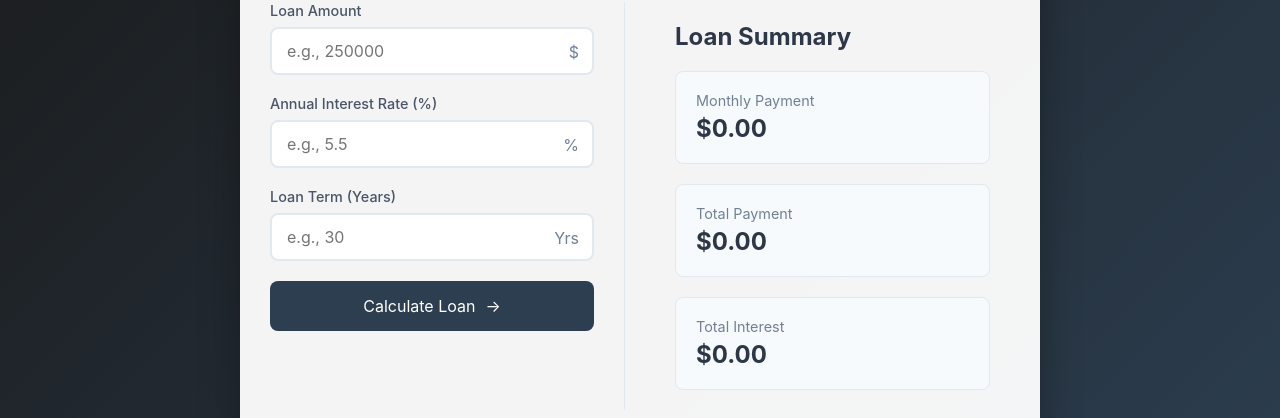
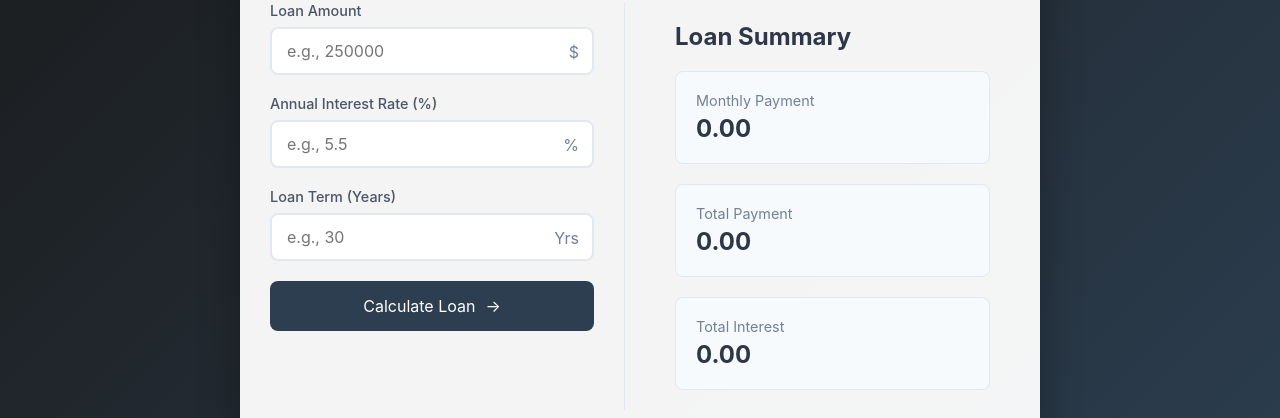
Before and after one commit to sunil3646/loancalculator, a plain HTML site: page index.html in a window 1280 px wide. Shown: the part 259-677 px from the top of the page. Drawn offline with Linux system fonts and the light colour scheme.

Commit message:
Update index.html

```diff
--- a/index.html
+++ b/index.html
@@ -48,15 +48,15 @@
             <div class="result-grid">
               <div class="result-item">
                 <span class="result-label">Monthly Payment</span>
-                <span class="result-value" id="monthly">$0.00</span>
+                <span class="result-value" id="monthly">0.00</span>
               </div>
               <div class="result-item">
                 <span class="result-label">Total Payment</span>
-                <span class="result-value" id="total">$0.00</span>
+                <span class="result-value" id="total">0.00</span>
               </div>
               <div class="result-item">
                 <span class="result-label">Total Interest</span>
-                <span class="result-value" id="totalInterest">$0.00</span>
+                <span class="result-value" id="totalInterest">0.00</span>
               </div>
             </div>
           </div>
```
